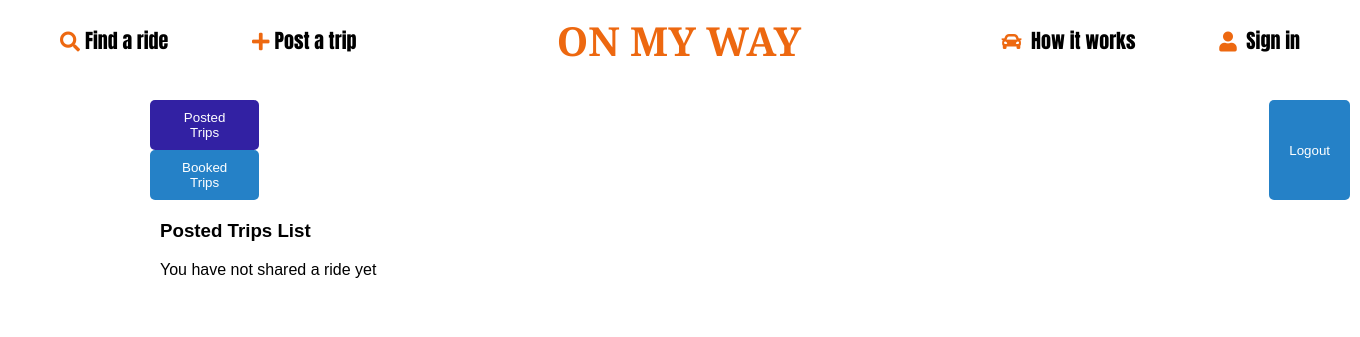
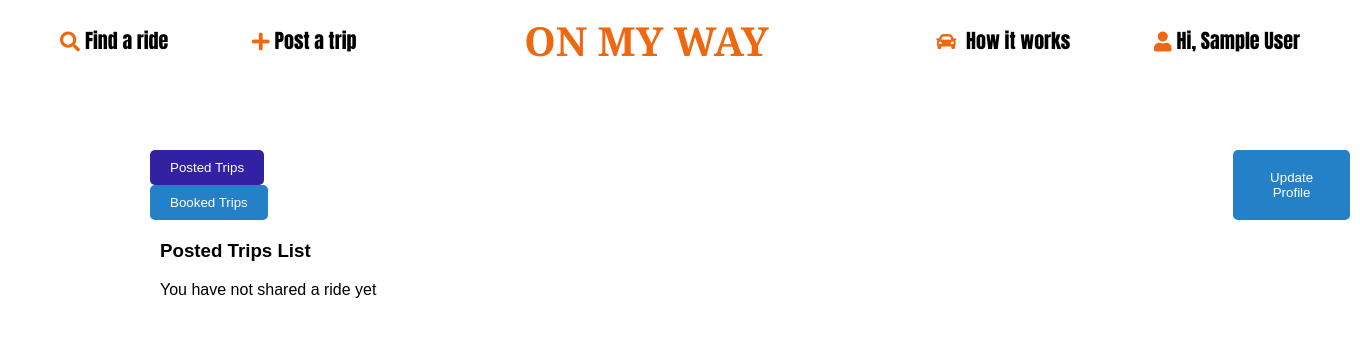
Before and after one commit to rajasekharanap/ON_MY_WAY, a Django app: page /userprofile/ in a window 1360 px wide. Shown: the top 337 px of the page. Run offline with Django 4.2, Linux system fonts and the light colour scheme; the visitor is signed in with stand-in values (Sample User, id 1); data that the repository does not hold is empty; some libraries are stand-ins or nearby versions.

Commit message:
Navbar edits

```diff
--- a/onmyway/posttrip/views.py
+++ b/onmyway/posttrip/views.py
@@ -76,7 +76,5 @@ def tripdetails(request):
             seatprice = seatprice,
             description = description
         )
-
-        print(startingpoint, endpoint, departuredate, departuretime, luggagesize, pets, emptyseats, seatprice, description)
         return redirect(reverse('userprofile'))
     return render(request, 'posttrip/posttrip.html')
--- a/onmyway/static/css/main.css
+++ b/onmyway/static/css/main.css
@@ -1,5 +1,5 @@
 .contents {
-    margin-top: 80px; /* Adjust the margin-top to create space between the navbar and content */
+    margin-top: 150px; /* Adjust the margin-top to create space between the navbar and content */
 }
 
 /* navbar.html styles */
@@ -10,6 +10,7 @@
     position: fixed;
     top: 0;
     width: 100%;
+    height: 150px;
     z-index: 10;
 }
 
@@ -71,5 +72,41 @@
 .navbar_navlinks li a i {
     margin-right: 5px; /* Adjust the margin-right to create space between the icon and text */
 }
+
+.navbar_dropdown{
+    position: relative;
+    display: inline-block;
+}
+
+.navbar_dropbtn{
+    background-color: white;
+    border: none;
+    cursor: pointer;
+    font-size: 20px;
+}
+
+.navbar_dropdown-content{
+    display: none;
+    position: absolute;
+    background-color: white;
+    z-index: 1;
+    font-size: 20px;
+}
+
+.navbar_dropdown-content a {
+    color: black;
+    padding: 6px 6px;
+    text-decoration: none;
+    font-size: 15px;
+    display: block;
+}
+
+.navbar_dropdown-content a:hover {
+    background-color: #ddd;
+}
+
+.navbar_dropdown:hover .navbar_dropdown-content {
+    display: block;
+}
 /* navbar.html styles */
 /* navbar.html styles */
--- a/onmyway/static/css/users.css
+++ b/onmyway/static/css/users.css
@@ -437,8 +437,8 @@
 
 }
 
-.userprofile_logout{
-  margin-left: 1000px;
+.userprofile_edit{
+  margin-left: 850px;
   padding: 10px 20px;
   border: none;
   background-color: #2581c7;
@@ -448,12 +448,12 @@
   margin-right: 10px;
 }
 
-.userprofile_logout a {
+.userprofile_edit a {
   color: white; /* Set the text color to white */
   text-decoration: none; /* Remove underline from the link */
 }
 
-.userprofile_logout:hover {
+.userprofile_edit:hover {
   opacity: 0.8;
 }
 
--- a/onmyway/templates/navigation/navbar.html
+++ b/onmyway/templates/navigation/navbar.html
@@ -12,7 +12,18 @@
          <div class="navbar_right">
             <ul class="navbar_navlinks">
                 <li><a href="/working"><i class="fas fa-car" style="color: #ed6810;"></i> How it works</a></li>
+                {% if user.is_authenticated %}
+                    <li class="navbar_dropdown">
+                        <a href="#" class="navbar_dropbtn"><i class="fas fa-user" style="color: #ed6810;"></i>Hi, {{ user.fullname }}</a>
+                        <div class="navbar_dropdown-content">
+                            <a href="{% url 'userprofile' %}">Profile</a>
+                            <a href="{% url 'changepassword' %}">Change password</a>
+                            <a href="{% url 'user_logout' %}">Logout</a>
+                        </div>
+                    </li>
+                {% else %}
                 <li><a href="/login"><i class="fas fa-user" style="color: #ed6810;"></i> Sign in</a></li>
+                {% endif %}
             </ul>
         </div>
     </div>
--- a/onmyway/templates/users/userprofile.html
+++ b/onmyway/templates/users/userprofile.html
@@ -7,7 +7,7 @@
             <button id="posted-trips-btn" class="userprofile_btn active" onclick="toggleContent('posted')">Posted Trips</button>
             <button id="booked-trips-btn" class="userprofile_btn" onclick="toggleContent('booked')">Booked Trips</button>
         </div>
-        <button class="userprofile_logout"><a href="{% url 'user_logout' %}">Logout</a></button>
+        <button class="userprofile_edit"><a href="#">Update Profile</a></button>
     </div>
     <div class="userprofile_content" id="posted-content">
         <h3>Posted Trips List</h3>
```
Also changed, not shown: onmyway/templates/posttrip/posttrip.html (+25 -23 lines), onmyway/users/views.py (line endings or trailing spaces).
